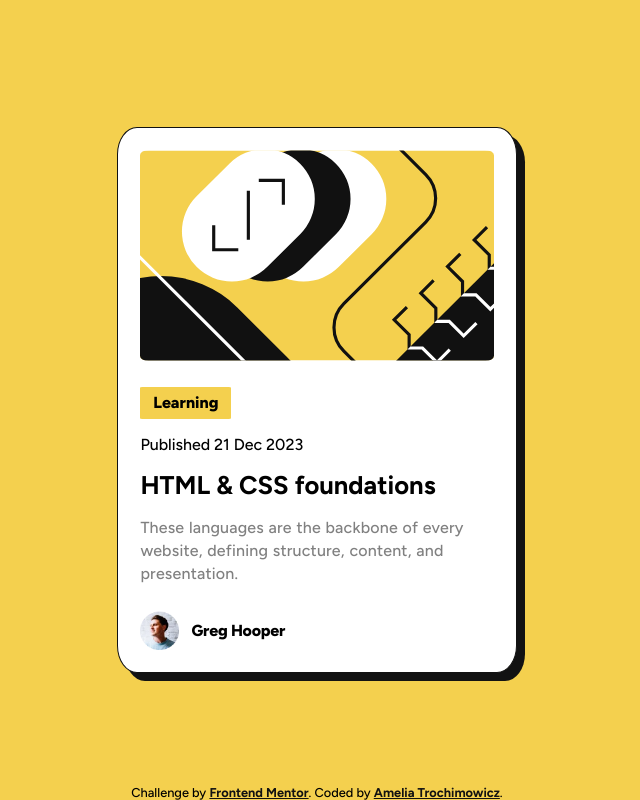
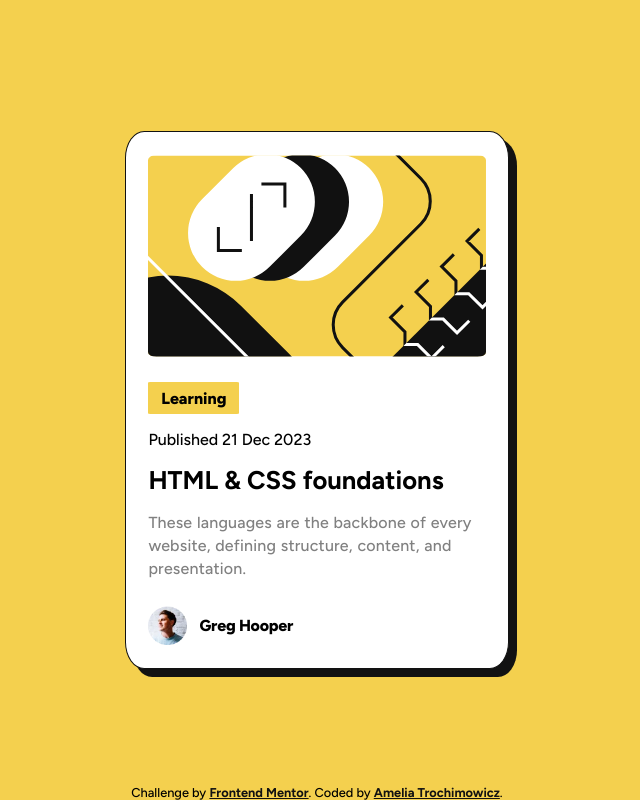
Before and after one commit to MelAnnaCode/blog_preview_card, a plain HTML site: page index.html in a window 1280 px wide. Shown: the whole page, without its empty margins (323-963 px from the left). Drawn offline with Linux system fonts and the light colour scheme; a web font is replaced by a local one.

Commit message:
Update styles.css

```diff
--- a/styles.css
+++ b/styles.css
@@ -53,7 +53,7 @@ body::-webkit-scrollbar{
 
 .blog_card{
     display: grid;
-    width: min(100%, 25rem);
+    width: min(100%, 24rem);
     border: var(--border);
     border-radius: var(--border-radius);
     background-color: var(--white);
```
